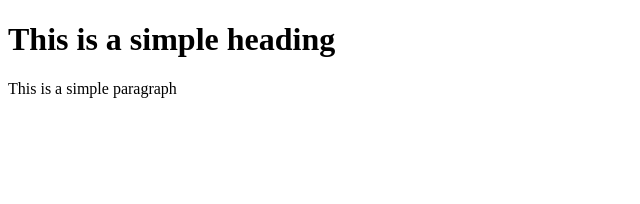
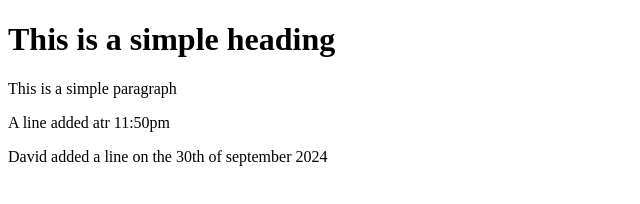
Before and after one commit to RandomKidontheBlock/Offish, a plain HTML site: page index.html in a window 1280 px wide. Shown: the whole page, without its empty margins (0-640 px from the left). Drawn offline with Linux system fonts and the light colour scheme.

Commit message:
I like coding!

```diff
--- a/index.html
+++ b/index.html
@@ -8,5 +8,7 @@
 <body>
     <h1>This is a simple heading</h1>
     <p>This is a simple paragraph</p>
+    <p>A line added atr 11:50pm</p>
+    <p>David added a line on the 30th of september 2024</p>
 </body>
 </html>
```
Also changed, not shown: New Text Document.txt (deleted), hehe.txt (added).
